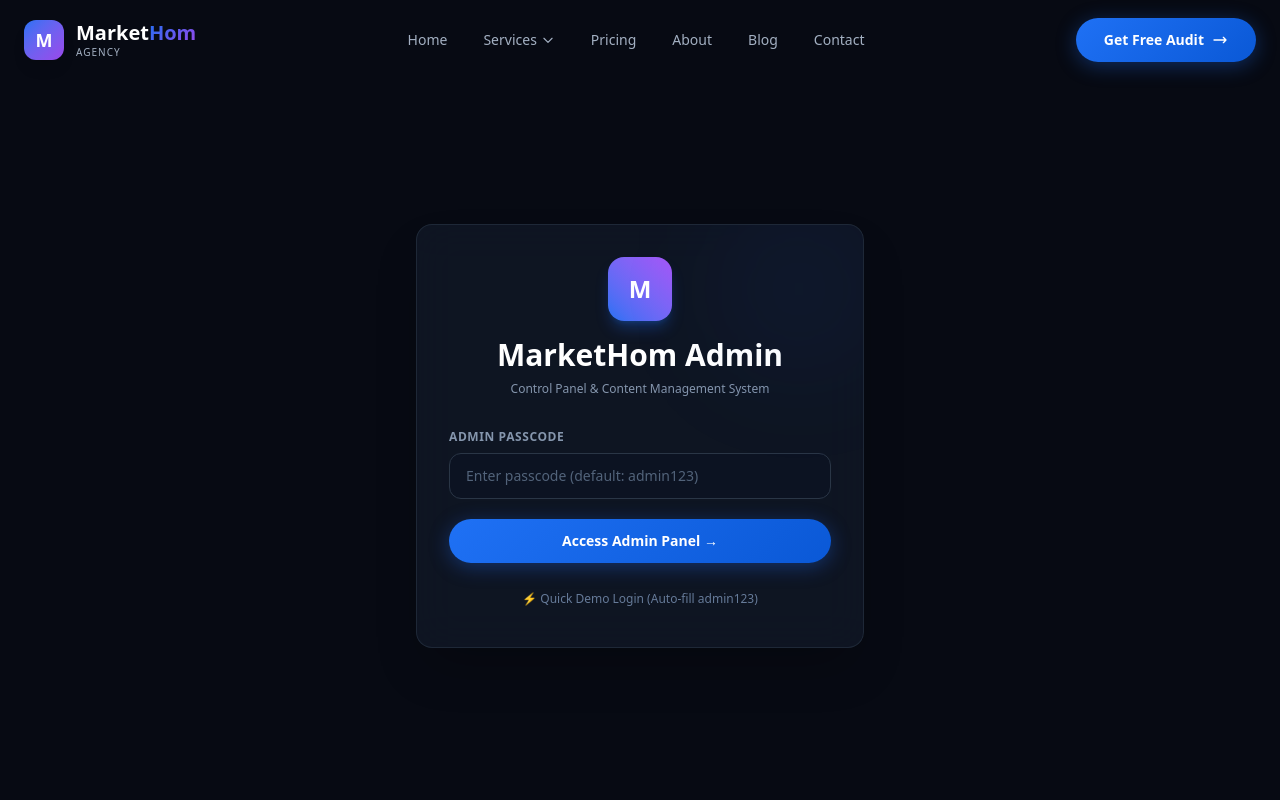
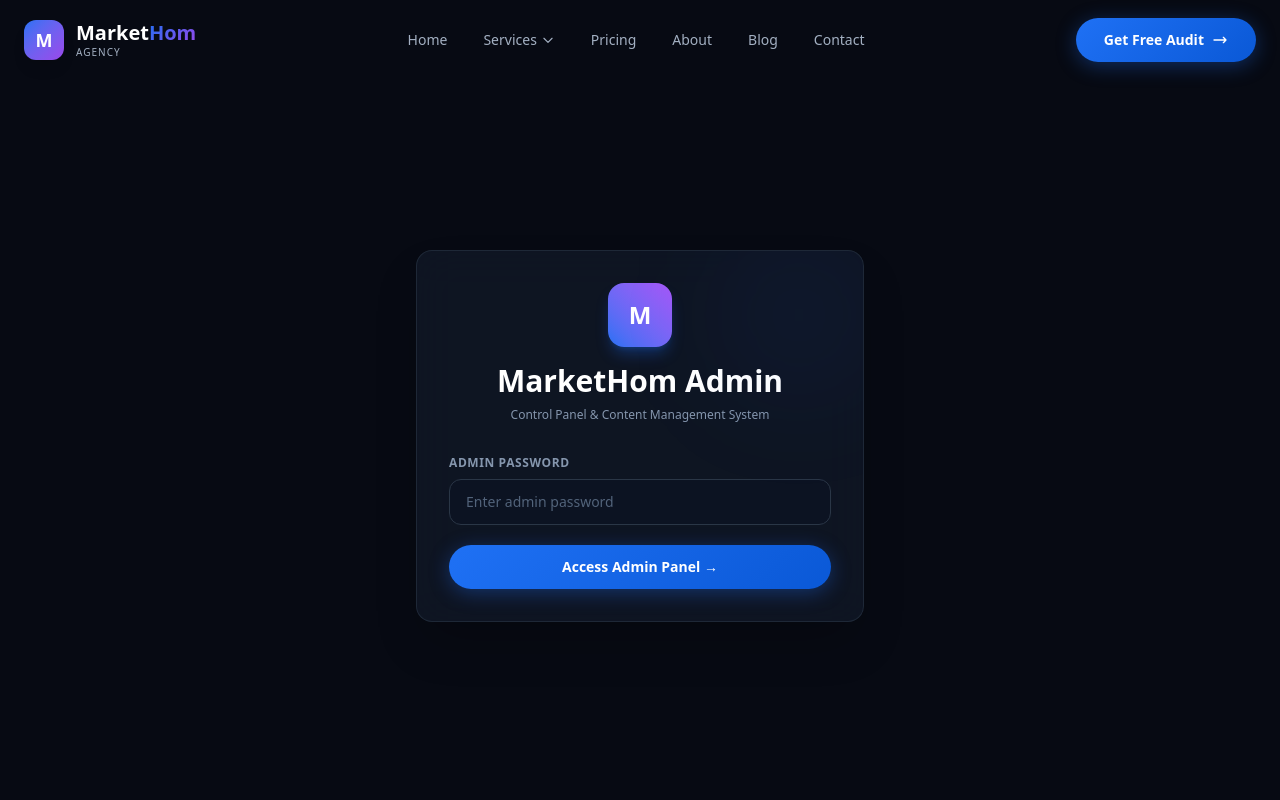
Before and after one commit to raj0574852-prog/MarketHom, a Next.js app: page /admin in a window 1280 px wide. Shown: the top 800 px of the page. Built offline with nearby package versions, Linux system fonts and the light colour scheme.

Commit message:
Update Admin Password to Rajjesh@123

```diff
--- a/src/app/admin/page.tsx
+++ b/src/app/admin/page.tsx
@@ -18,7 +18,6 @@ import {
   LeadInquiry
 } from '@/lib/resourcesStore';
 
-// Preset high quality cover images for quick 1-click selection
 const PRESET_COVER_IMAGES = [
   { label: '🤖 AI & Tech', url: 'https://images.unsplash.com/photo-1618005182384-a83a8bd57fbe?w=1200&auto=format&fit=crop' },
   { label: '📈 Marketing Growth', url: 'https://images.unsplash.com/photo-1460925895917-afdab827c52f?w=1200&auto=format&fit=crop' },
@@ -91,12 +90,12 @@ export default function AdminDashboardPage() {
 
   const handleLogin = (e: React.FormEvent) => {
     e.preventDefault();
-    if (passcode === 'admin123' || passcode.trim() === 'admin') {
+    if (passcode === 'Rajjesh@123') {
       setIsAuthenticated(true);
       localStorage.setItem('markethom_admin_auth', 'true');
       setLoginError('');
     } else {
-      setLoginError('Invalid passcode. Use "admin123" to access.');
+      setLoginError('Invalid admin password. Please try again.');
     }
   };
 
@@ -307,13 +306,14 @@ export default function AdminDashboardPage() {
 
           <form onSubmit={handleLogin} className="space-y-5">
             <div>
-              <label className="block text-xs font-bold text-[hsl(215,20%,60%)] uppercase tracking-wider mb-2">Admin Passcode</label>
+              <label className="block text-xs font-bold text-[hsl(215,20%,60%)] uppercase tracking-wider mb-2">Admin Password</label>
               <input
                 type="password"
                 value={passcode}
                 onChange={(e) => setPasscode(e.target.value)}
-                placeholder="Enter passcode (default: admin123)"
+                placeholder="Enter admin password"
                 className="w-full px-4 py-3 bg-[hsl(222,47%,9%)] border border-[hsl(215,25%,22%)] rounded-xl text-white placeholder-[hsl(215,20%,40%)] focus:outline-none focus:border-[hsl(217,91%,54%)] text-sm transition-all"
+                required
               />
             </div>
 
@@ -323,14 +323,6 @@ export default function AdminDashboardPage() {
 
             <button type="submit" className="w-full btn-primary py-3 justify-center text-sm font-bold shadow-lg shadow-[hsl(217,91%,54%)]/20">
               Access Admin Panel →
-            </button>
-
-            <button
-              type="button"
-              onClick={() => { setPasscode('admin123'); setIsAuthenticated(true); localStorage.setItem('markethom_admin_auth', 'true'); }}
-              className="w-full text-xs text-[hsl(215,20%,50%)] hover:text-[hsl(217,91%,70%)] transition-colors py-2 text-center"
-            >
-              ⚡ Quick Demo Login (Auto-fill admin123)
             </button>
           </form>
         </div>
```
